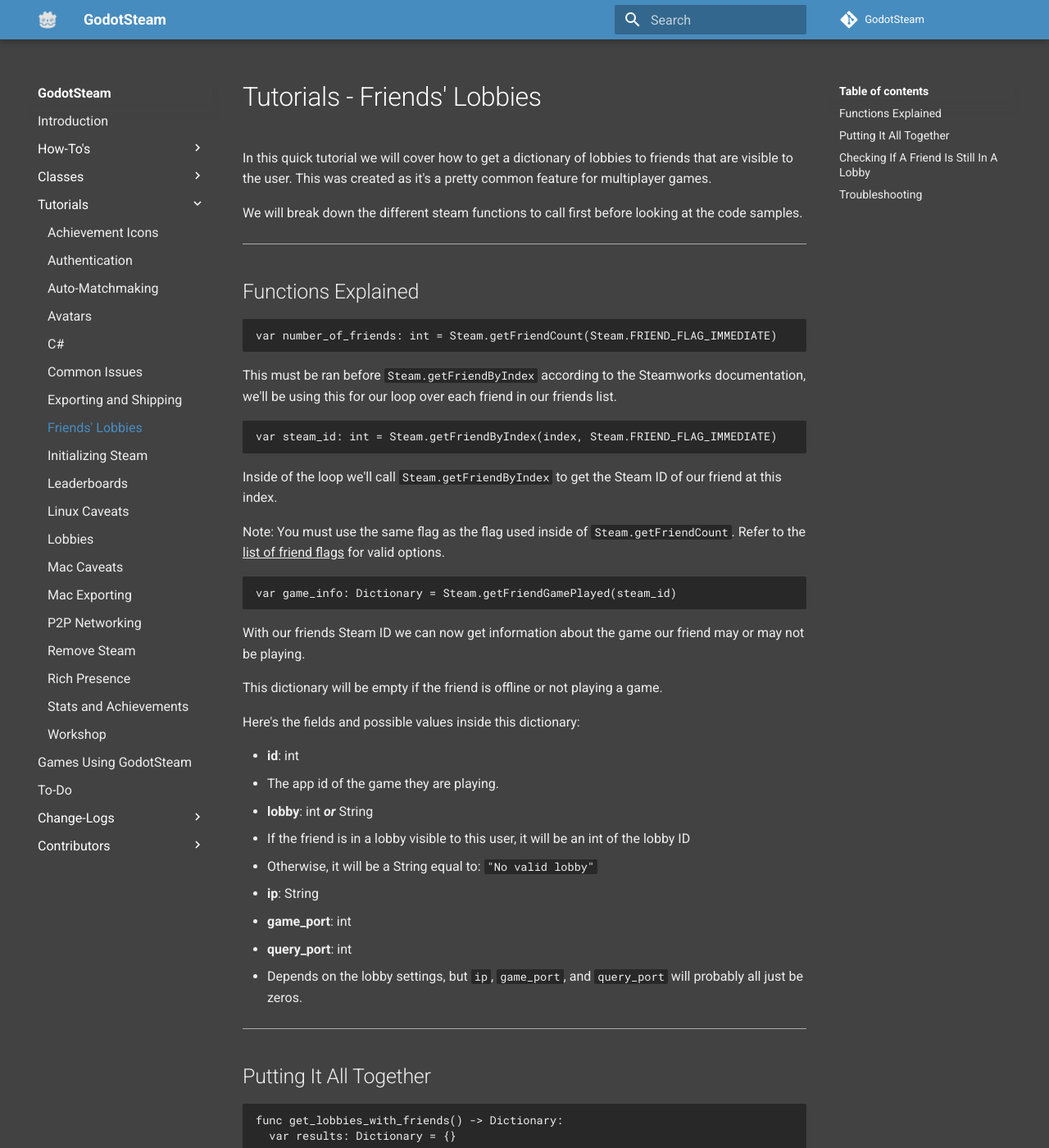
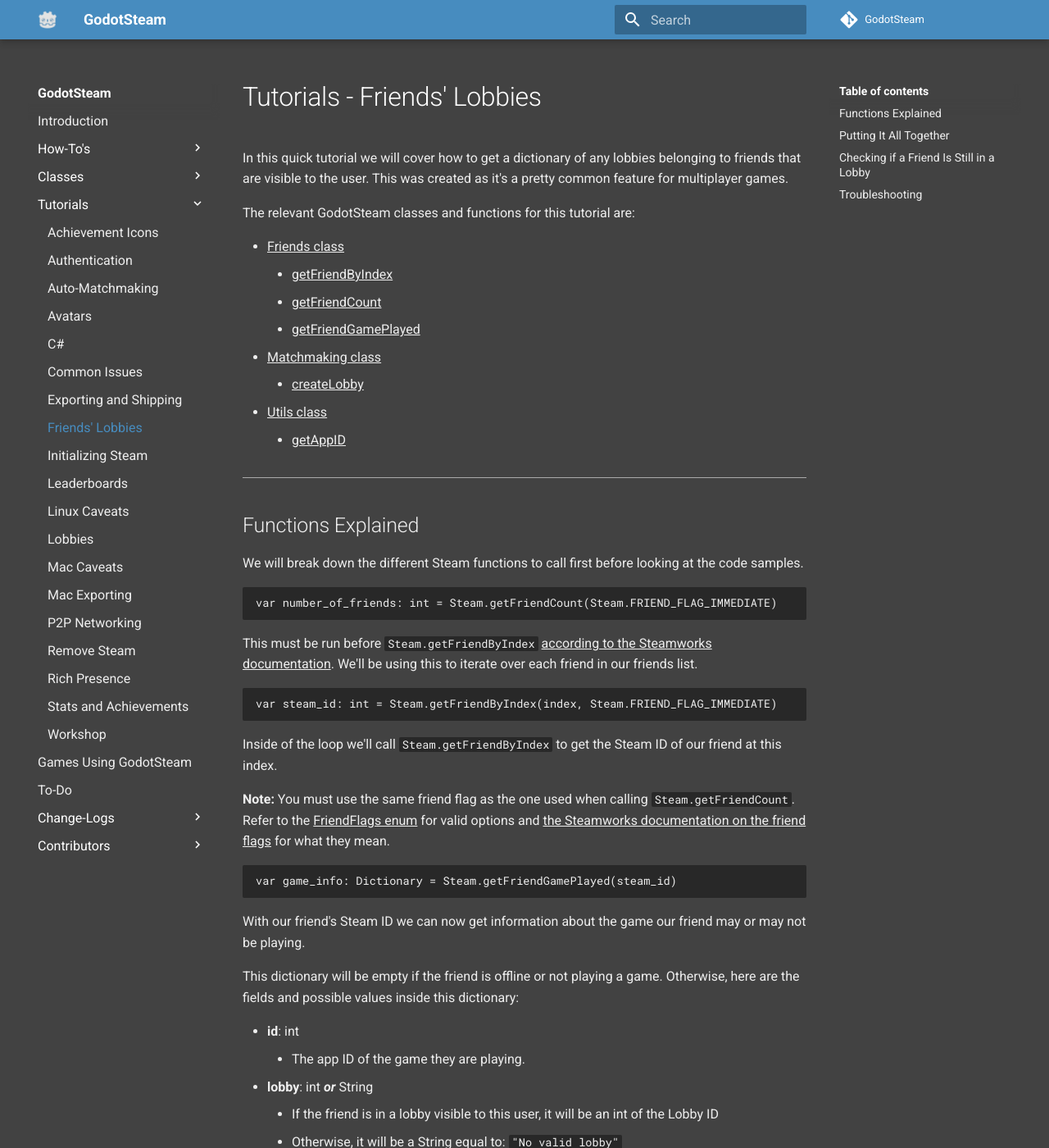
Before and after one commit to GodotSteam/GodotSteam, an MkDocs documentation site: the page built from docs/tutorials/friends_lobbies.md, in a window 1280 px wide and 1400 px high. Shown: the whole window at 82% size. Built offline with MkDocs 1.6.1 and Material for MkDocs 9.7.7, drawn with Linux system fonts in a browser that asks for light colours; comment, search, counter and statistics services are not loaded; some of the changed text lies outside the part shown.

Commit message:
Friends' Lobbies tutorial and related docs expanded and links verified

`````diff
--- a/docs/tutorials/friends_lobbies.md
+++ b/docs/tutorials/friends_lobbies.md
@@ -1,18 +1,29 @@
 # Tutorials - Friends' Lobbies
 
-In this quick tutorial we will cover how to get a dictionary of lobbies to friends that are visible to the user. This was created as it's a pretty common feature for multiplayer games.
+In this quick tutorial we will cover how to get a dictionary of any lobbies belonging to friends that are visible to the user. This was created as it's a pretty common feature for multiplayer games.
 
-We will break down the different steam functions to call first before looking at the code samples.
+The relevant GodotSteam classes and functions for this tutorial are:
+
+  * [Friends class](../classes/friends.md)
+	* [getFriendByIndex](../classes/friends.md#getfriendbyindex)
+    * [getFriendCount](../classes/friends.md#getfriendcount)
+	* [getFriendGamePlayed](../classes/friends.md#getfriendgameplayed)
+  * [Matchmaking class](../classes/matchmaking.md)
+    * [createLobby](../classes/matchmaking.md#createlobby)
+  * [Utils class](../classes/utils.md)
+    * [getAppID](../classes/utils.md#getappid)
 
 ---
 
 ## Functions Explained
 
+We will break down the different Steam functions to call first before looking at the code samples.
+
 ````
 var number_of_friends: int = Steam.getFriendCount(Steam.FRIEND_FLAG_IMMEDIATE)
 ````
 
-This must be ran before `Steam.getFriendByIndex` according to the Steamworks documentation, we'll be using this for our loop over each friend in our friends list.
+This must be run before `Steam.getFriendByIndex` [according to the Steamworks documentation](https://partner.steamgames.com/doc/api/ISteamFriends#GetFriendByIndex){ target="_blank" }. We'll be using this to iterate over each friend in our friends list.
 
 ````
 var steam_id: int = Steam.getFriendByIndex(index, Steam.FRIEND_FLAG_IMMEDIATE)
@@ -20,27 +31,25 @@
 
 Inside of the loop we'll call `Steam.getFriendByIndex` to get the Steam ID of our friend at this index.
 
-Note: You must use the same flag as the flag used inside of `Steam.getFriendCount`. Refer to the [list of friend flags](../classes/friends.md#friendflags) for valid options.
+**Note:** You must use the same friend flag as the one used when calling `Steam.getFriendCount`. Refer to the [FriendFlags enum](../classes/friends.md#friendflags) for valid options and [the Steamworks documentation on the friend flags](https://partner.steamgames.com/doc/api/ISteamFriends#EFriendFlags){ target="_blank" } for what they mean.
 
 ````
 var game_info: Dictionary = Steam.getFriendGamePlayed(steam_id)
 ````
 
-With our friends Steam ID we can now get information about the game our friend may or may not be playing.
+With our friend's Steam ID we can now get information about the game our friend may or may not be playing.
 
-This dictionary will be empty if the friend is offline or not playing a game.
+This dictionary will be empty if the friend is offline or not playing a game. Otherwise, here are the fields and possible values inside this dictionary:
 
-Here's the fields and possible values inside this dictionary:
-
-- **id**: int
-  - The app id of the game they are playing.
-- **lobby**: int ***or*** String
-  - If the friend is in a lobby visible to this user, it will be an int of the lobby ID
-  - Otherwise, it will be a String equal to: `"No valid lobby"`
-- **ip**: String
-- **game_port**: int
-- **query_port**: int
-  - Depends on the lobby settings, but `ip`, `game_port`, and `query_port` will probably all just be zeros.
+  - **id**: int
+    - The app ID of the game they are playing.
+  - **lobby**: int ***or*** String
+    - If the friend is in a lobby visible to this user, it will be an int of the Lobby ID
+    - Otherwise, it will be a String equal to: `"No valid lobby"`
+  - **ip**: String
+  - **game_port**: int
+  - **query_port**: int
+    - Depends on the lobby settings, but `ip`, `game_port`, and `query_port` will probably all just be zeros.
 
 ---
 
@@ -102,7 +111,7 @@
 
 ---
 
-## Checking If A Friend Is Still In A Lobby
+## Checking if a Friend Is Still in a Lobby
 
 In the likely case that you are not running `get_lobbies_with_friends()` every frame, there's a small chance a user might click on a lobby a friend has since left, or worse, a lobby that no longer exists.
 
`````
Also changed, not shown: other parts of docs/tutorials/friends_lobbies.md (+3 -2 lines), docs/classes/friends.md (+14 -6 lines), docs/classes/matchmaking.md (+7 -5 lines).
